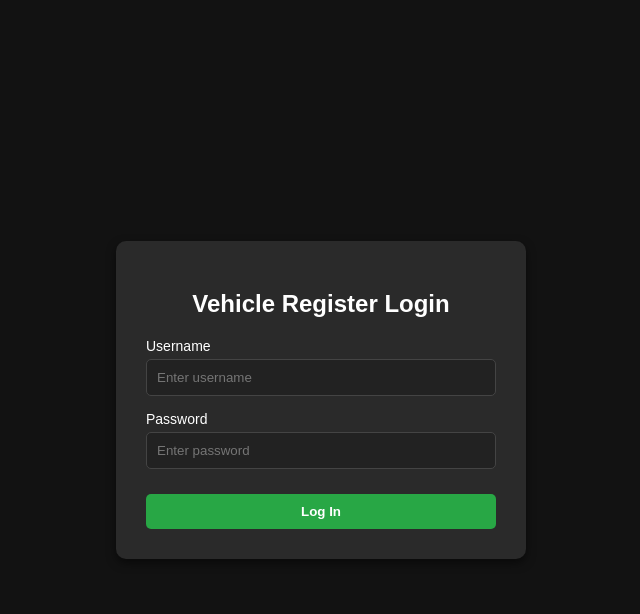
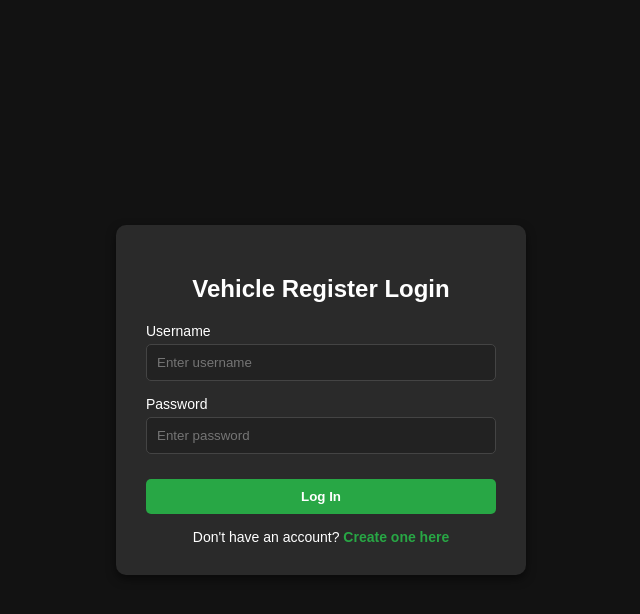
Before and after one commit to gouk6987-collab/transport-maintenance-app, a Flask app: page /login in a window 1280 px wide. Shown: the top 614 px of the page, without its empty margins (319-959 px from the left). Run offline with Flask 3, Linux system fonts and the light colour scheme.

Commit message:
Update login.html

```diff
--- a/templates/login.html
+++ b/templates/login.html
@@ -46,7 +46,23 @@
             cursor: pointer;
             margin-top: 10px;
         }
+        button:hover { background-color: #218838; }
         .error { color: #ff6b6b; text-align: center; margin-bottom: 15px; }
+
+        /* Added styling for the register link */
+        .register-link {
+            text-align: center;
+            margin-top: 15px;
+            font-size: 14px;
+        }
+        .register-link a {
+            color: #28a745;
+            text-decoration: none;
+            font-weight: bold;
+        }
+        .register-link a:hover {
+            text-decoration: underline;
+        }
     </style>
 </head>
 <body>
@@ -66,6 +82,10 @@
             </div>
             <button type="submit">Log In</button>
         </form>
+
+        <div class="register-link">
+            Don't have an account? <a href="{{ url_for('register') }}">Create one here</a>
+        </div>
     </div>
 </body>
 </html>
```
